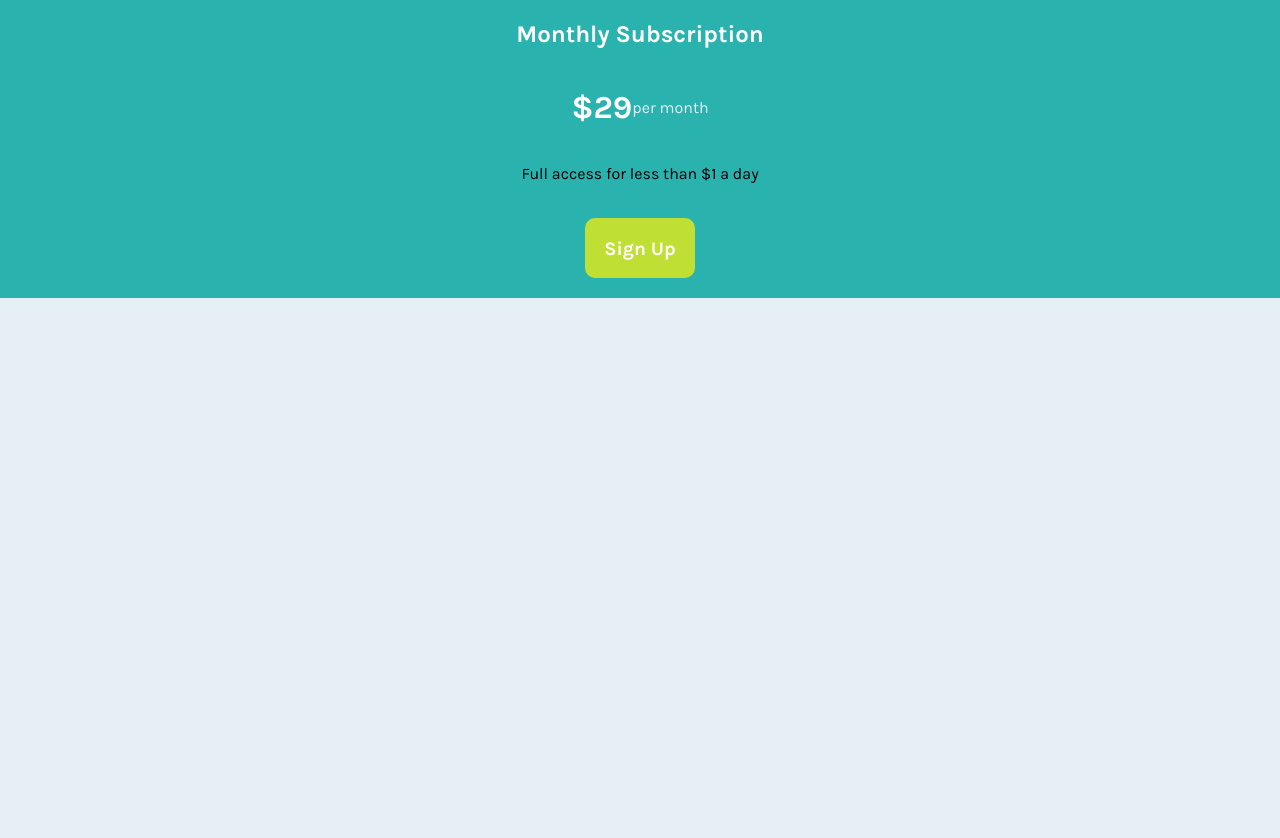
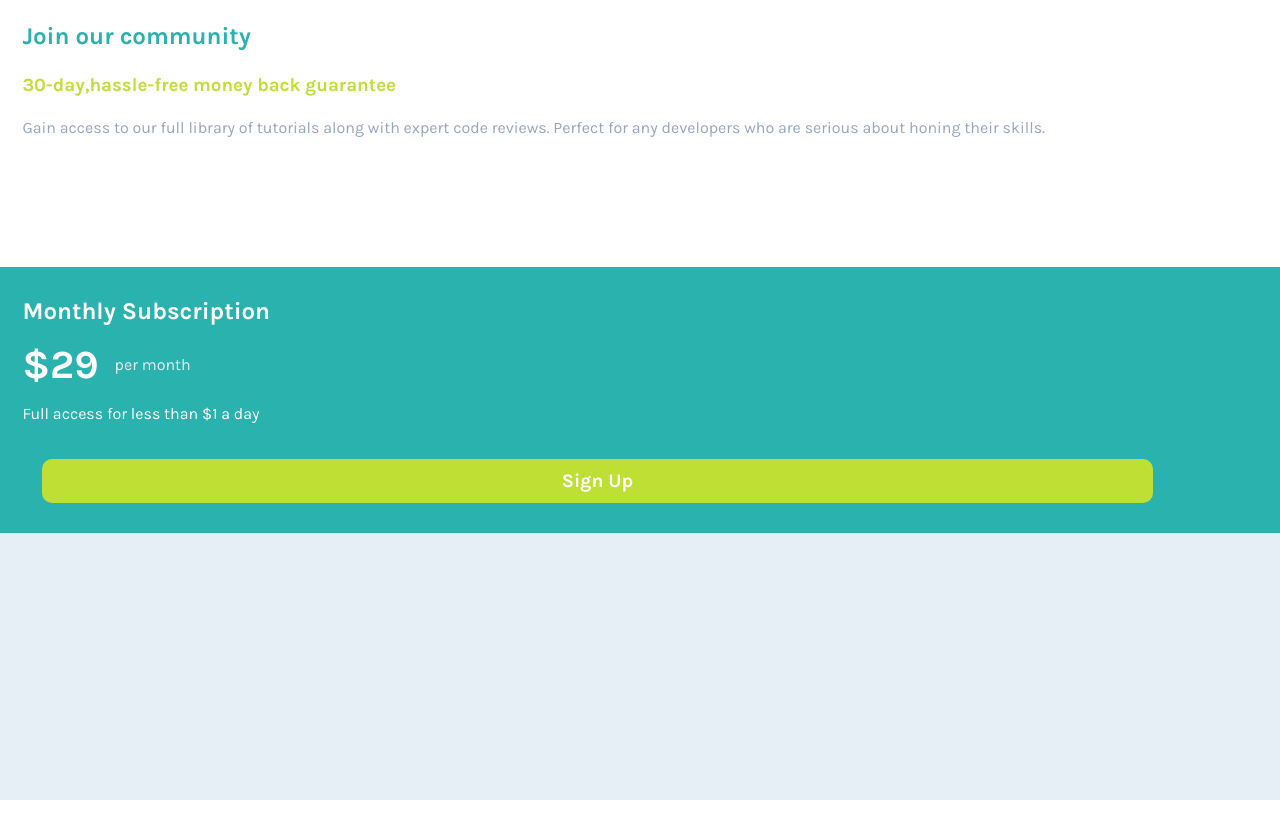
Before and after one commit to Skorin-Vladislav/frontend-mentor-single-price-grid, a React (Create React App) app: page / in a window 1280 px wide. Shown: the top 838 px of the page. After the commit the page ends 800 px from the top, so only its background shows below. Built offline with nearby package versions, Linux system fonts and the light colour scheme.

Commit message:
subscription and other components changes

```diff
--- a/src/App.css
+++ b/src/App.css
@@ -6,7 +6,11 @@
   --grayish-blue: hsl(218, 22%, 67%);
 }
 
-
+* {
+  margin: 0;
+  padding: 0;
+  box-sizing: border-box;
+}
 
 .App {
   text-align: center;
--- a/src/App.js
+++ b/src/App.js
@@ -1,8 +1,10 @@
 import "./App.css";
 import Subscription from "./components/subscription/Subscription";
+import Description from "./components/description/Description";
 function App() {
   return (
     <div className="App">
+      <Description />
       <Subscription />
     </div>
   );
--- a/src/components/Button/Button.css
+++ b/src/components/Button/Button.css
@@ -5,11 +5,16 @@
   font-weight: 700;
   font-size: 1.2em;
   padding: 1em;
-  margin: 1em;
+  margin: 1em 1em 0 1em ;
   cursor: pointer;
   border: none;
   border-radius: 10px;
   max-height: 20%;
+  min-width: 90%;
+
+  display: flex;
+  align-items: center;
+  justify-content: center;
 }
 
 .btn:hover {
--- a/src/components/description/Description.css
+++ b/src/components/description/Description.css
@@ -6,12 +6,15 @@
 
 .heading {
   color: var(--cyan);
+  margin-bottom: 1em;
 }
 
 .money-back {
   color: var(--bright-yellow);
+  margin-bottom: 1em;
 }
 
 .desc-text {
   color: var(--grayish-blue);
+  line-height: 1.6;
 }
--- a/src/components/subscription/Subscription.css
+++ b/src/components/subscription/Subscription.css
@@ -1,5 +1,10 @@
 .sub-wrapper {
   background-color: var(--cyan);
+  display: flex;
+  justify-content: space-around;
+  flex-direction: column;
+  align-items: flex-start;
+  padding: 1.4em;
 }
 
 .sub-wrapper h2 {
@@ -13,8 +18,13 @@
   color: white;
 }
 .price-value {
-  font-size: 2em;
+  font-size: 2.5em;
+  margin-right: 0.4em;
 }
 .price-description {
   color: var(--light-gray);
 }
+
+.sub-wrapper p:not(.price-description) {
+  color: white;
+}
--- a/src/components/subscription/Subscription.js
+++ b/src/components/subscription/Subscription.js
@@ -4,12 +4,14 @@ import Button from "../button/Button";
 function Subscription() {
   return (
     <div className="sub-wrapper">
+
         <h2>Monthly Subscription</h2>
         <div className="price-block">
           <h1 className="price-value">$29</h1>
           <p className="price-description">per month</p>
         </div>
         <p>Full access for less than $1 a day</p>
+
       <Button />
     </div>
   );
```
Lines whose indentation alone changed are shown as unchanged.
